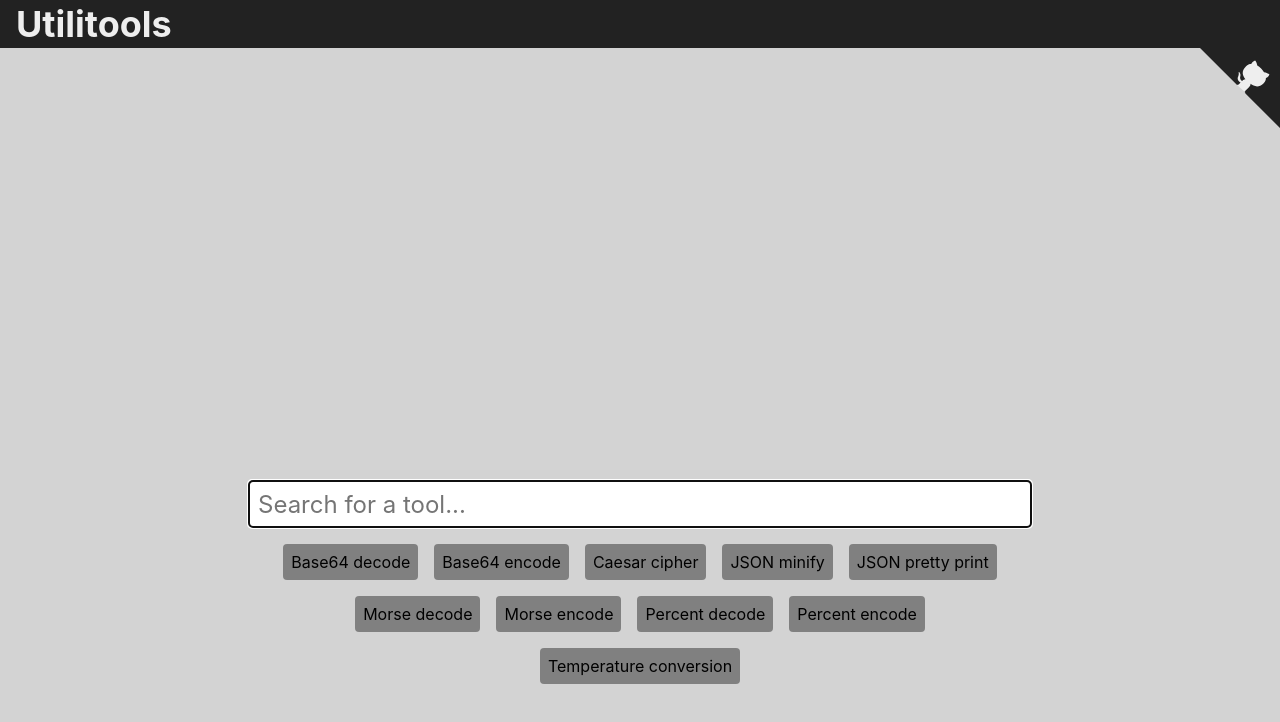
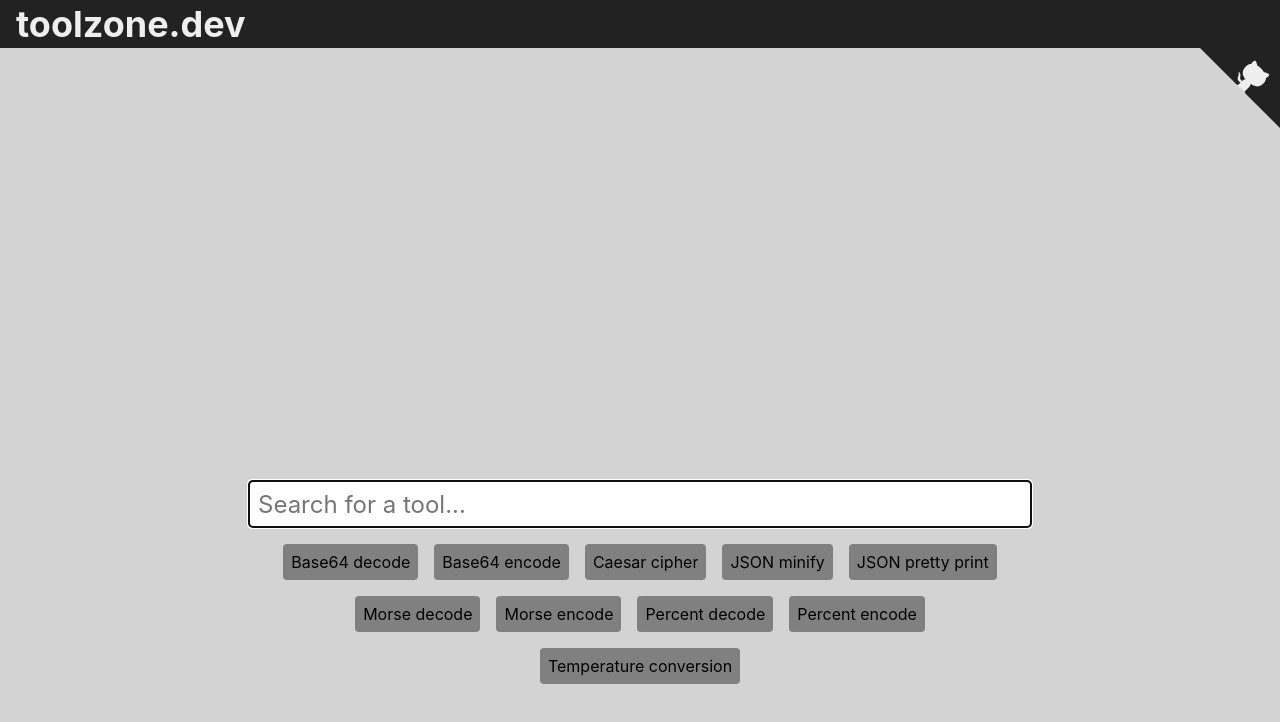
Before and after one commit to LucaScorpion/toolzone.dev, a React (Create React App) app: page /#/tools in a window 1280 px wide. Shown: the top 722 px of the page. Built offline with nearby package versions, Linux system fonts and the light colour scheme.

Commit message:
Rename to toolzone.dev

```diff
--- a/package.json
+++ b/package.json
@@ -1,5 +1,5 @@
 {
-  "name": "utilitools",
+  "name": "toolzone.dev",
   "version": "0.1.0",
   "private": true,
   "dependencies": {
--- a/public/index.html
+++ b/public/index.html
@@ -24,7 +24,7 @@
       work correctly both with client-side routing and a non-root public URL.
       Learn how to configure a non-root public URL by running `npm run build`.
     -->
-    <title>Utilitools</title>
+    <title>toolzone.dev</title>
   </head>
   <body>
     <noscript>You need to enable JavaScript to run this app.</noscript>
--- a/src/components/GitHubCorner.tsx
+++ b/src/components/GitHubCorner.tsx
@@ -1,7 +1,7 @@
 import React from 'react';
 
 export const GitHubCorner: React.FC = () => (
-  <a className="github-corner" href="https://github.com/LucaScorpion/utilitools" rel="nofollow noopener noreferrer">
+  <a className="github-corner" href="https://github.com/LucaScorpion/toolzone.dev" rel="nofollow noopener noreferrer">
     <svg xmlns="http://www.w3.org/2000/svg" width={80} height={80} viewBox="0 0 250 250" fill="#EEE">
       <path d="M0 0l115 115h15l12 27 108 108V0z" fill="#222" />
       <path className="octo-arm" d="M128 109c-15-9-9-19-9-19 3-7 2-11 2-11-1-7 3-2 3-2 4 5 2 11 2 11-3 10 5 15 9 16" />
--- a/src/components/Layout.tsx
+++ b/src/components/Layout.tsx
@@ -10,9 +10,9 @@ export interface Props {
 
 export const Layout: React.FC<Props> = ({ children, className }) => (
   <div className={classNames('layout', className)}>
-    <div className="top-bar">
-      <Link to="/">
-        <h1 className="title">Utilitools</h1>
+    <div className='top-bar'>
+      <Link to='/'>
+        <h1 className='title'>toolzone.dev</h1>
       </Link>
     </div>
     <GitHubCorner />
```
Also changed, not shown: 1 other file (tests, documents, lock files or other folders).
